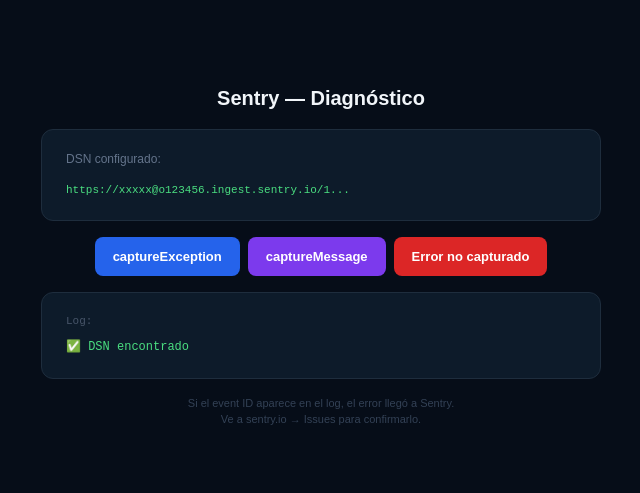
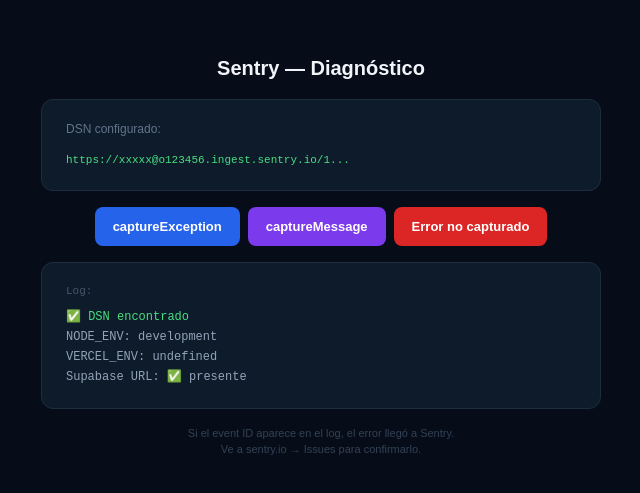
Before and after one commit to CarlosVillasenorHdez/aldente, a Next.js app: page /sentry-example-page in a window 1280 px wide. Shown: the part 145-638 px from the top of the page, without its empty margins (319-959 px from the left). Built offline with nearby package versions, Linux system fonts and the light colour scheme.

Commit message:
fix: sentry-example-page — diagnóstico extra de env vars

```diff
--- a/src/app/sentry-example-page/page.tsx
+++ b/src/app/sentry-example-page/page.tsx
@@ -10,7 +10,13 @@
   useEffect(() => {
     const d = process.env.NEXT_PUBLIC_SENTRY_DSN ?? '';
     setDsn(d ? d.slice(0, 40) + '...' : 'NO CONFIGURADO');
-    setLog(prev => [...prev, d ? '✅ DSN encontrado' : '❌ DSN no encontrado']);
+    setLog(prev => [
+      ...prev,
+      d ? '✅ DSN encontrado' : '❌ NEXT_PUBLIC_SENTRY_DSN no disponible en el cliente',
+      `NODE_ENV: ${process.env.NODE_ENV ?? 'undefined'}`,
+      `VERCEL_ENV: ${process.env.NEXT_PUBLIC_VERCEL_ENV ?? 'undefined'}`,
+      `Supabase URL: ${process.env.NEXT_PUBLIC_SUPABASE_URL ? '✅ presente' : '❌ ausente'}`,
+    ]);
   }, []);
 
   const addLog = (msg: string) => setLog(prev => [...prev, msg]);
```
